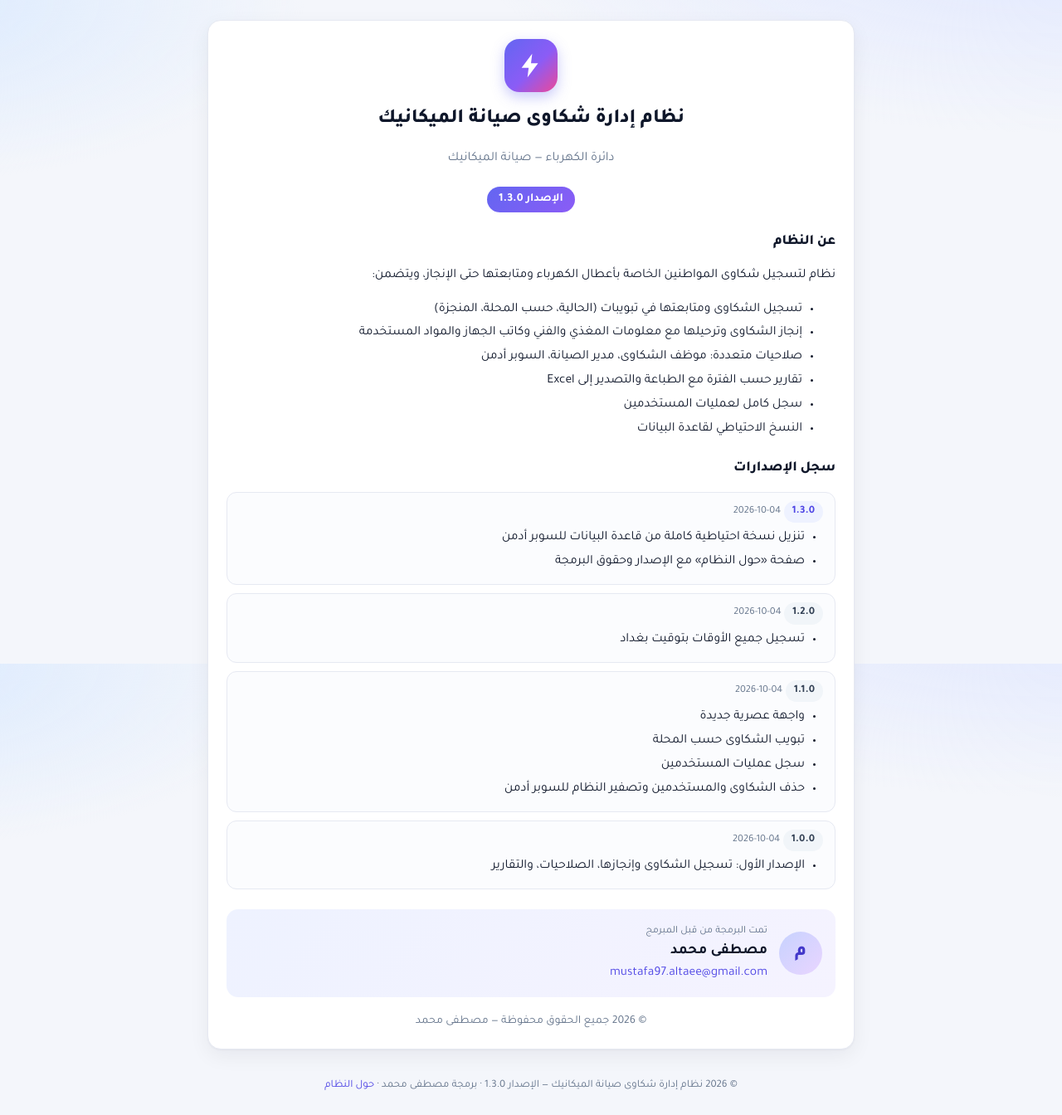
After one commit to MustafaMohammed97/MustafaMohammed97, a Flask app: page /about in a window 1280 px wide. The commit adds this page. Shown: the whole page at 83% size. Run offline with Flask 3, Linux system fonts and the light colour scheme.

Commit message:
Add database backup download and About page (v1.3.0)
- Super admin can download a consistent snapshot of the SQLite database
- About page with version, changelog, and developer credits
- Footer with version and copyright on every page

Co-Authored-By: Claude Opus 5.5 <noreply@anthropic.com>
Claude-Session: https://claude.ai/code/session_01EXswP2zrmgHxde6w5PkAW2

```diff
--- a/complaints_system/app.py
+++ b/complaints_system/app.py
@@ -5,6 +5,7 @@ import io
 import os
 import secrets
 import sqlite3
+import tempfile
 from datetime import datetime, timedelta, timezone
 from functools import wraps
 
@@ -36,6 +37,7 @@ PERMISSIONS = {
     "view_activity": {ROLE_ADMIN, ROLE_MANAGER},
     "manage_users": {ROLE_ADMIN},
     "reset_database": {ROLE_ADMIN},
+    "backup": {ROLE_ADMIN},
 }
 
 FAULT_TYPES = [
@@ -51,6 +53,30 @@ FAULT_TYPES = [
 ]
 
 RESET_CONFIRM_WORD = "تصفير"
+
+APP_NAME = "نظام إدارة شكاوى صيانة الميكانيك"
+APP_VERSION = "1.3.0"
+DEVELOPER_NAME = "مصطفى محمد"
+DEVELOPER_EMAIL = "mustafa97.altaee@gmail.com"
+
+CHANGELOG = [
+    ("1.3.0", "2026-10-04", [
+        "تنزيل نسخة احتياطية كاملة من قاعدة البيانات للسوبر أدمن",
+        "صفحة «حول النظام» مع الإصدار وحقوق البرمجة",
+    ]),
+    ("1.2.0", "2026-10-04", [
+        "تسجيل جميع الأوقات بتوقيت بغداد",
+    ]),
+    ("1.1.0", "2026-10-04", [
+        "واجهة عصرية جديدة",
+        "تبويب الشكاوى حسب المحلة",
+        "سجل عمليات المستخدمين",
+        "حذف الشكاوى والمستخدمين وتصفير النظام للسوبر أدمن",
+    ]),
+    ("1.0.0", "2026-10-04", [
+        "الإصدار الأول: تسجيل الشكاوى وإنجازها، الصلاحيات، والتقارير",
+    ]),
+]
 
 # كل الأوقات تُسجّل بتوقيت بغداد (UTC+3، العراق لا يعمل بالتوقيت الصيفي)
 # بغض النظر عن توقيت السيرفر أو الجهاز المستخدم
@@ -240,7 +266,10 @@ def create_app(test_config=None):
 
     @app.context_processor
     def inject_helpers():
-        return {"csrf_token": csrf_token, "can": can, "ROLE_NAMES": ROLE_NAMES}
+        return {"csrf_token": csrf_token, "can": can, "ROLE_NAMES": ROLE_NAMES,
+                "APP_NAME": APP_NAME, "APP_VERSION": APP_VERSION,
+                "DEVELOPER_NAME": DEVELOPER_NAME, "DEVELOPER_EMAIL": DEVELOPER_EMAIL,
+                "current_year": baghdad_today().year}
 
     def login_required(view):
         @wraps(view)
@@ -676,6 +705,49 @@ def create_app(test_config=None):
         }
         return render_template("reset.html", stats=stats, confirm_word=RESET_CONFIRM_WORD)
 
+    # ---------- النسخ الاحتياطي ----------
+    @app.route("/admin/backup")
+    @permission_required("backup")
+    def backup():
+        db = get_db()
+        stats = {
+            "complaints": db.execute("SELECT COUNT(*) FROM complaints").fetchone()[0],
+            "users": db.execute("SELECT COUNT(*) FROM users WHERE is_deleted = 0").fetchone()[0],
+            "activity": db.execute("SELECT COUNT(*) FROM activity_log").fetchone()[0],
+            "size_kb": round(os.path.getsize(app.config["DATABASE"]) / 1024, 1),
+        }
+        last = db.execute(
+            "SELECT a.created_at, u.full_name FROM activity_log a JOIN users u ON u.id = a.user_id"
+            " WHERE a.action = 'تنزيل نسخة احتياطية' ORDER BY a.id DESC LIMIT 1"
+        ).fetchone()
+        return render_template("backup.html", stats=stats, last=last)
+
+    @app.route("/admin/backup/download", methods=["POST"])
+    @permission_required("backup")
+    def download_backup():
+        db = get_db()
+        log_action("تنزيل نسخة احتياطية")
+        db.commit()
+        # نسخة متسقة من قاعدة البيانات حتى لو كان هناك من يستخدم النظام في نفس اللحظة
+        fd, tmp_path = tempfile.mkstemp(suffix=".db")
+        os.close(fd)
+        try:
+            dst = sqlite3.connect(tmp_path)
+            db.backup(dst)
+            dst.close()
+            with open(tmp_path, "rb") as f:
+                data = f.read()
+        finally:
+            os.remove(tmp_path)
+        filename = f"complaints_backup_{baghdad_now().strftime('%Y-%m-%d_%H-%M')}.db"
+        return Response(data, mimetype="application/octet-stream",
+                        headers={"Content-Disposition": f"attachment; filename={filename}"})
+
+    # ---------- حول النظام ----------
+    @app.route("/about")
+    def about():
+        return render_template("about.html", changelog=CHANGELOG)
+
     # ---------- صفحات الأخطاء ----------
     @app.errorhandler(403)
     def forbidden(_e):
--- a/complaints_system/static/style.css
+++ b/complaints_system/static/style.css
@@ -334,6 +334,30 @@ table.grid { width: 100%; border-collapse: separate; border-spacing: 0; }
 .login-box form { text-align: right; margin-top: 24px; }
 .login-box h1 { font-size: 22px; margin-bottom: 4px; }
 
+/* ---------- النسخ الاحتياطي وحول النظام ---------- */
+.backup-last { margin: 14px 0 18px; }
+.tip { background: var(--primary-50); color: var(--primary-600); border-radius: 12px; padding: 12px 16px; }
+.about-head { text-align: center; margin-bottom: 22px; }
+.about-head h1 { font-size: 24px; margin-bottom: 2px; }
+.version {
+  display: inline-block; margin-top: 6px; padding: 4px 14px; border-radius: 999px;
+  background: linear-gradient(135deg, #6366f1, #8b5cf6); color: #fff; font-weight: 700; font-size: 14px;
+}
+.about h3 { margin-top: 22px; }
+.features li, .release li { margin-bottom: 4px; }
+.changelog { display: grid; gap: 10px; }
+.release { border: 1px solid var(--border); border-radius: 12px; padding: 10px 14px; background: #fbfcfe; }
+.release ul { margin: 6px 0 0; padding-inline-start: 22px; }
+.developer {
+  display: flex; align-items: center; gap: 14px; margin-top: 24px; padding: 16px;
+  border-radius: 14px; background: linear-gradient(135deg, var(--primary-50), #f5f3ff);
+}
+.developer .avatar { width: 52px; height: 52px; font-size: 22px; }
+.developer b, .developer small, .developer a { display: block; }
+.developer b { font-size: 18px; }
+.copyright { text-align: center; color: var(--muted); margin: 18px 0 0; font-size: 14px; }
+.site-footer { text-align: center; color: var(--muted); font-size: 13px; padding: 10px 16px 24px; }
+
 .print-only { display: none; }
 
 @media (max-width: 720px) {
--- /dev/null
+++ b/complaints_system/templates/about.html
@@ -0,0 +1,46 @@
+{% extends "base.html" %}
+{% block title %}حول النظام{% endblock %}
+{% block content %}
+<div class="card narrow about">
+  <div class="about-head">
+    <span class="logo big">
+      <svg viewBox="0 0 24 24" width="34" height="34" fill="currentColor"><path d="M13 2 4 14h6l-1 8 9-12h-6z"/></svg>
+    </span>
+    <h1>{{ APP_NAME }}</h1>
+    <p class="muted">دائرة الكهرباء — صيانة الميكانيك</p>
+    <span class="version">الإصدار {{ APP_VERSION }}</span>
+  </div>
+
+  <h3>عن النظام</h3>
+  <p>نظام لتسجيل شكاوى المواطنين الخاصة بأعطال الكهرباء ومتابعتها حتى الإنجاز، ويتضمن:</p>
+  <ul class="features">
+    <li>تسجيل الشكاوى ومتابعتها في تبويبات (الحالية، حسب المحلة، المنجزة)</li>
+    <li>إنجاز الشكاوى وترحيلها مع معلومات المغذي والفني وكاتب الجهاز والمواد المستخدمة</li>
+    <li>صلاحيات متعددة: موظف الشكاوى، مدير الصيانة، السوبر أدمن</li>
+    <li>تقارير حسب الفترة مع الطباعة والتصدير إلى Excel</li>
+    <li>سجل كامل لعمليات المستخدمين</li>
+    <li>النسخ الاحتياطي لقاعدة البيانات</li>
+  </ul>
+
+  <h3>سجل الإصدارات</h3>
+  <div class="changelog">
+    {% for ver, day, items in changelog %}
+    <div class="release">
+      <div class="release-head"><span class="pill {% if loop.first %}pill-primary{% endif %}">{{ ver }}</span> <small class="muted">{{ day }}</small></div>
+      <ul>{% for item in items %}<li>{{ item }}</li>{% endfor %}</ul>
+    </div>
+    {% endfor %}
+  </div>
+
+  <div class="developer">
+    <span class="avatar">{{ DEVELOPER_NAME[:1] }}</span>
+    <div>
+      <small class="muted">تمت البرمجة من قبل المبرمج</small>
+      <b>{{ DEVELOPER_NAME }}</b>
+      <a href="mailto:{{ DEVELOPER_EMAIL }}" dir="ltr">{{ DEVELOPER_EMAIL }}</a>
+    </div>
+  </div>
+
+  <p class="copyright">© {{ current_year }} جميع الحقوق محفوظة — {{ DEVELOPER_NAME }}</p>
+</div>
+{% endblock %}
--- a/complaints_system/templates/base.html
+++ b/complaints_system/templates/base.html
@@ -7,7 +7,7 @@
   <link rel="preconnect" href="https://fonts.googleapis.com">
   <link rel="preconnect" href="https://fonts.gstatic.com" crossorigin>
   <link href="https://fonts.googleapis.com/css2?family=Tajawal:wght@400;500;700;800&display=swap" rel="stylesheet">
-  <link rel="stylesheet" href="{{ url_for('static', filename='style.css') }}?v=2">
+  <link rel="stylesheet" href="{{ url_for('static', filename='style.css') }}?v=3">
 </head>
 <body>
   {% if g.user %}
@@ -27,6 +27,8 @@
       {% if can('reports') %}<a href="{{ url_for('reports') }}" class="{% if ep == 'reports' %}active{% endif %}">التقارير</a>{% endif %}
       {% if can('view_activity') %}<a href="{{ url_for('activity') }}" class="{% if ep == 'activity' %}active{% endif %}">سجل العمليات</a>{% endif %}
       {% if can('manage_users') %}<a href="{{ url_for('users') }}" class="{% if ep == 'users' %}active{% endif %}">المستخدمون</a>{% endif %}
+      {% if can('backup') %}<a href="{{ url_for('backup') }}" class="{% if ep == 'backup' %}active{% endif %}">النسخ الاحتياطي</a>{% endif %}
+      <a href="{{ url_for('about') }}" class="{% if ep == 'about' %}active{% endif %}">حول النظام</a>
       {% if can('reset_database') %}<a href="{{ url_for('reset_database') }}" class="danger-link {% if ep == 'reset_database' %}active{% endif %}">تصفير النظام</a>{% endif %}
     </nav>
     <div class="who">
@@ -50,5 +52,10 @@
     {% endwith %}
     {% block content %}{% endblock %}
   </main>
+  <footer class="site-footer no-print">
+    © {{ current_year }} {{ APP_NAME }} — الإصدار {{ APP_VERSION }}
+    · برمجة {{ DEVELOPER_NAME }}
+    · <a href="{{ url_for('about') }}">حول النظام</a>
+  </footer>
 </body>
 </html>
--- a/complaints_system/templates/reset.html
+++ b/complaints_system/templates/reset.html
@@ -9,7 +9,8 @@
     <li>سجل العمليات بالكامل <b>({{ stats.activity }})</b></li>
     <li>المستخدمون (اختياري) <b>({{ stats.users }})</b></li>
   </ul>
-  <p class="muted">ننصح بتصدير تقرير Excel كامل قبل التصفير كنسخة احتياطية.</p>
+  <p class="muted">ننصح بتنزيل نسخة احتياطية قبل التصفير:
+    <a href="{{ url_for('backup') }}">صفحة النسخ الاحتياطي</a></p>
 
   <form method="post" onsubmit="return confirm('تأكيد أخير: سيتم حذف البيانات نهائياً. هل تريد المتابعة؟')">
     <input type="hidden" name="csrf_token" value="{{ csrf_token() }}">
```
Also changed, not shown: complaints_system/templates/backup.html (added, +33 -0 lines), complaints_system/tests/test_app.py (+25 -0 lines), complaints_system/README.md.
